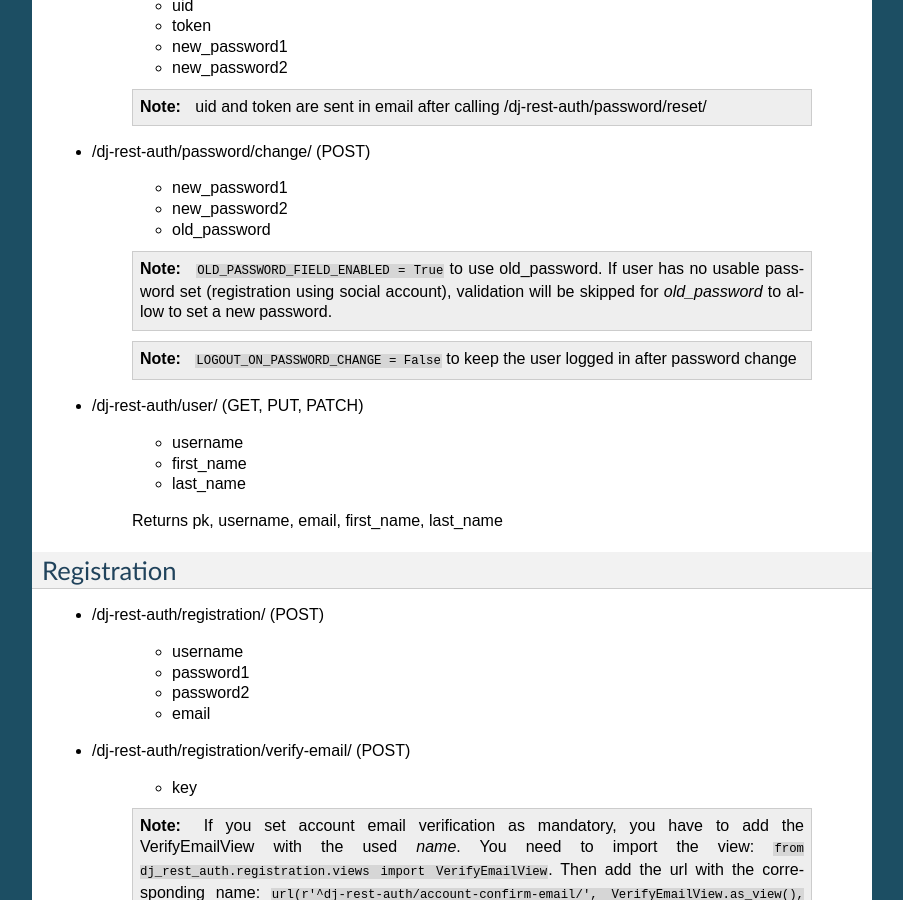
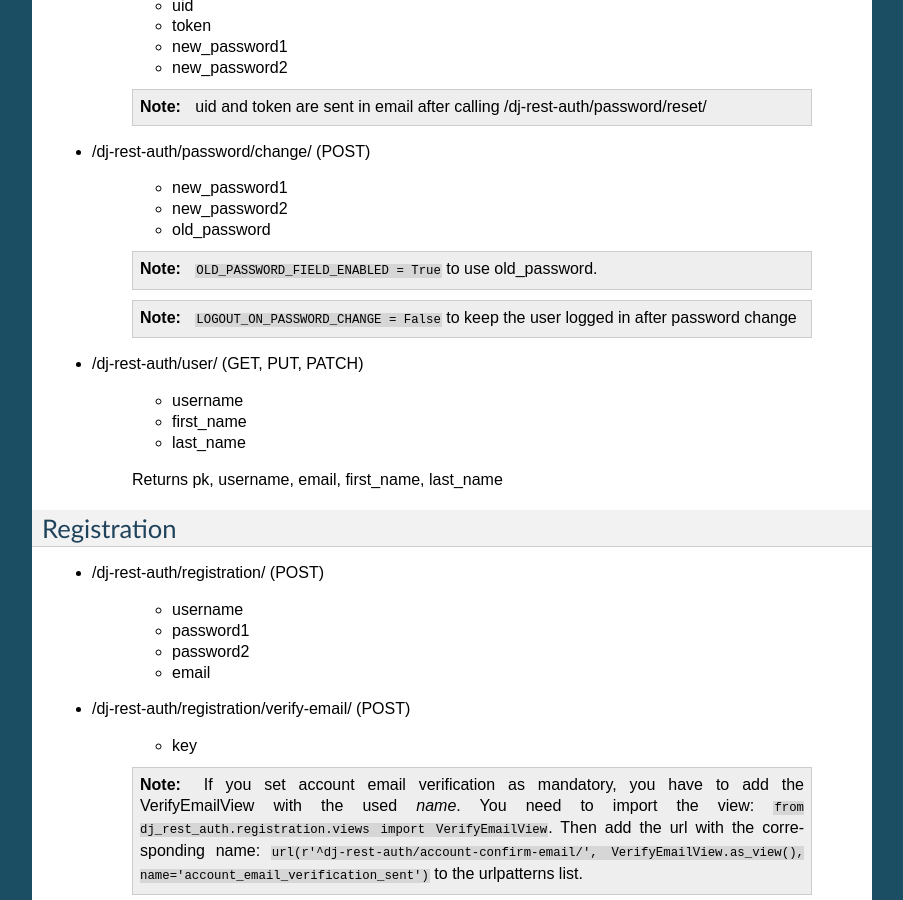
Before and after one commit to onlinehub0808/dj_rest_auth, a Sphinx documentation site: the page built from docs/api_endpoints.rst, in a window 1280 px wide and 900 px high, scrolled down 549 px. Shown: the whole window, without its empty margins (198-1101 px from the left). Built offline with Sphinx 7.4.7, drawn with Linux system fonts in a browser that asks for light colours.

Commit message:
Revert "Update documentation"
This reverts commit 1c485bcbce3024d7b2e97e062c90c8371823f2c9.

```diff
--- a/docs/api_endpoints.rst
+++ b/docs/api_endpoints.rst
@@ -35,7 +35,7 @@ Basic
     - new_password2
     - old_password
 
-    .. note:: ``OLD_PASSWORD_FIELD_ENABLED = True`` to use old_password. If user has no usable password set (registration using social account), validation will be skipped for `old_password` to allow to set a new password.
+    .. note:: ``OLD_PASSWORD_FIELD_ENABLED = True`` to use old_password.
     .. note:: ``LOGOUT_ON_PASSWORD_CHANGE = False`` to keep the user logged in after password change
 
 - /dj-rest-auth/user/ (GET, PUT, PATCH)
```
